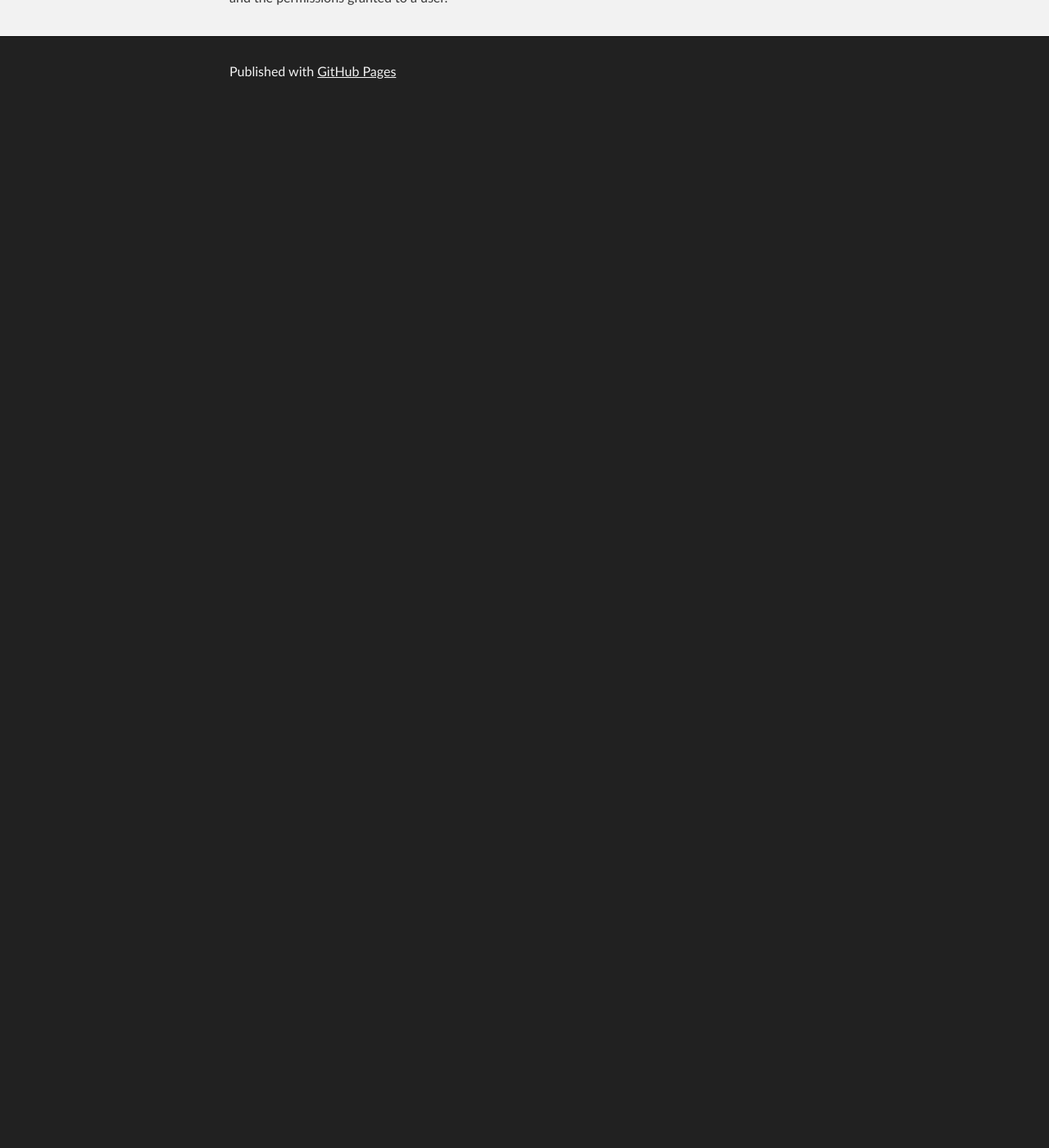
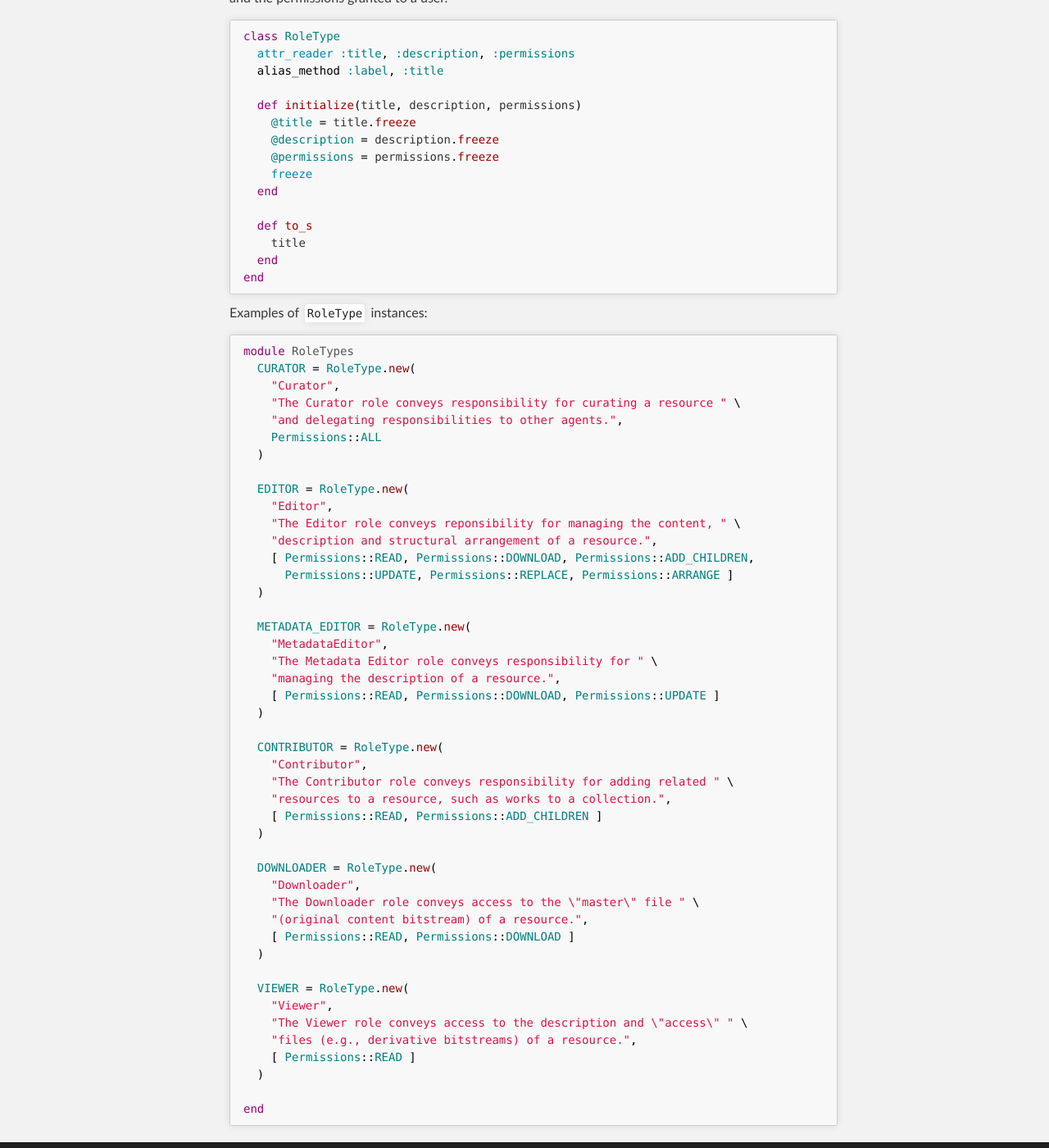
Before and after one commit to duke-libraries/duke-libraries.github.io, a Jekyll site: the page built from _posts/2015-09-08-hydra-role-based-access-control.md, in a window 1280 px wide and 1400 px high, scrolled down 2714 px. Shown: the whole window at 82% size. Built offline with Jekyll 4.4.1, drawn with Linux system fonts in a browser that asks for light colours; comment, search, counter and statistics services are not loaded; before the commit the page ends 2848 px from its top, so only the background shows below that.

Commit message:
Update 2015-09-08-hydra-role-based-access-control.md

```diff
--- a/_posts/2015-09-08-hydra-role-based-access-control.md
+++ b/_posts/2015-09-08-hydra-role-based-access-control.md
@@ -73,3 +73,71 @@ A `DetachedRoleSet` class represents a role set "detached" from a repository obj
 #### RoleType
 
 `RoleType` is really the key to the role-based approach. It is the connector between a role assertion and the permissions granted to a user.
+
+{% highlight ruby %}
+class RoleType
+  attr_reader :title, :description, :permissions
+  alias_method :label, :title
+
+  def initialize(title, description, permissions)
+    @title = title.freeze
+    @description = description.freeze
+    @permissions = permissions.freeze
+    freeze
+  end
+
+  def to_s
+    title
+  end
+end
+{% endhighlight %}
+
+Examples of `RoleType` instances:
+
+{% highlight ruby %}
+module RoleTypes
+  CURATOR = RoleType.new(
+    "Curator",
+    "The Curator role conveys responsibility for curating a resource " \
+    "and delegating responsibilities to other agents.",
+    Permissions::ALL
+  )
+
+  EDITOR = RoleType.new(
+    "Editor",
+    "The Editor role conveys reponsibility for managing the content, " \
+    "description and structural arrangement of a resource.",
+    [ Permissions::READ, Permissions::DOWNLOAD, Permissions::ADD_CHILDREN,
+      Permissions::UPDATE, Permissions::REPLACE, Permissions::ARRANGE ]
+  )
+
+  METADATA_EDITOR = RoleType.new(
+    "MetadataEditor",
+    "The Metadata Editor role conveys responsibility for " \
+    "managing the description of a resource.",
+    [ Permissions::READ, Permissions::DOWNLOAD, Permissions::UPDATE ]
+  )
+
+  CONTRIBUTOR = RoleType.new(
+    "Contributor",
+    "The Contributor role conveys responsibility for adding related " \
+    "resources to a resource, such as works to a collection.",
+    [ Permissions::READ, Permissions::ADD_CHILDREN ]
+  )
+
+  DOWNLOADER = RoleType.new(
+    "Downloader",
+    "The Downloader role conveys access to the \"master\" file " \
+    "(original content bitstream) of a resource.",
+    [ Permissions::READ, Permissions::DOWNLOAD ]
+  )
+
+  VIEWER = RoleType.new(
+    "Viewer",
+    "The Viewer role conveys access to the description and \"access\" " \
+    "files (e.g., derivative bitstreams) of a resource.",
+    [ Permissions::READ ]
+  )
+
+end
+{% endhighlight %}
```
